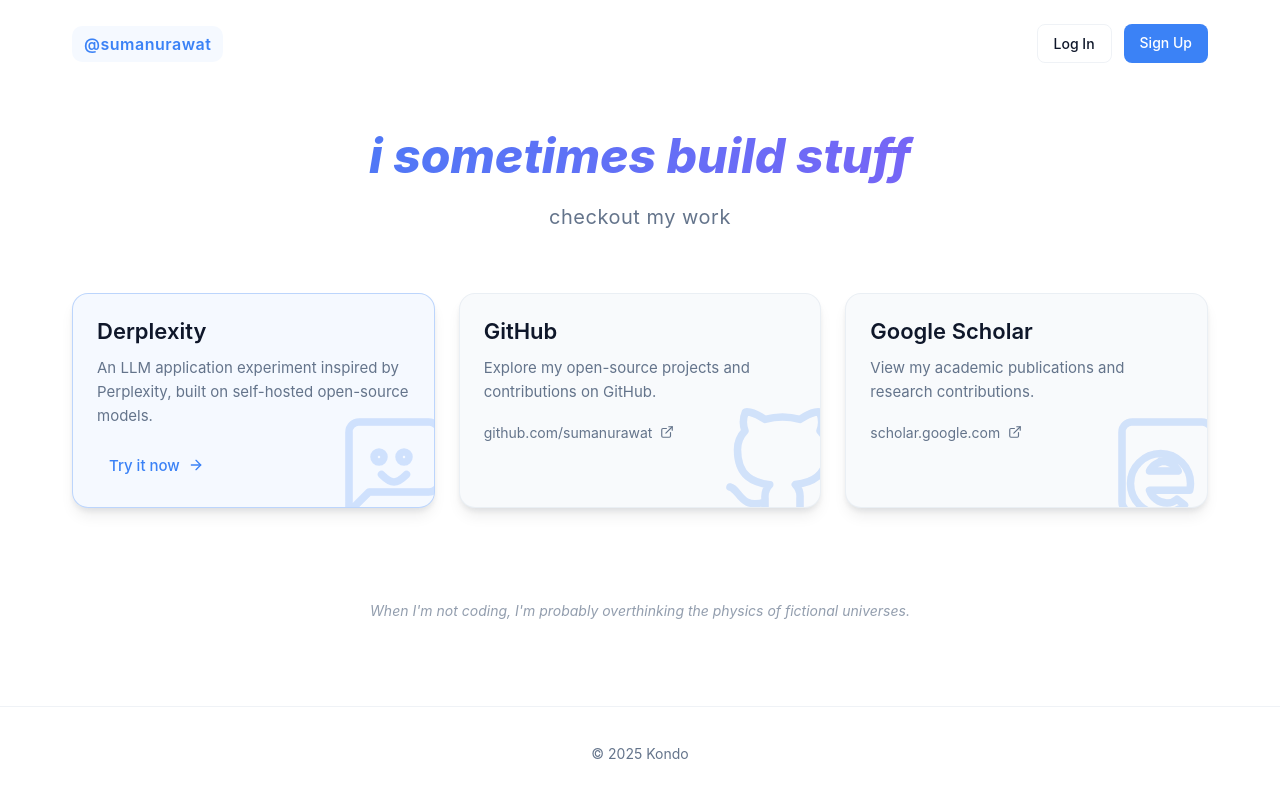
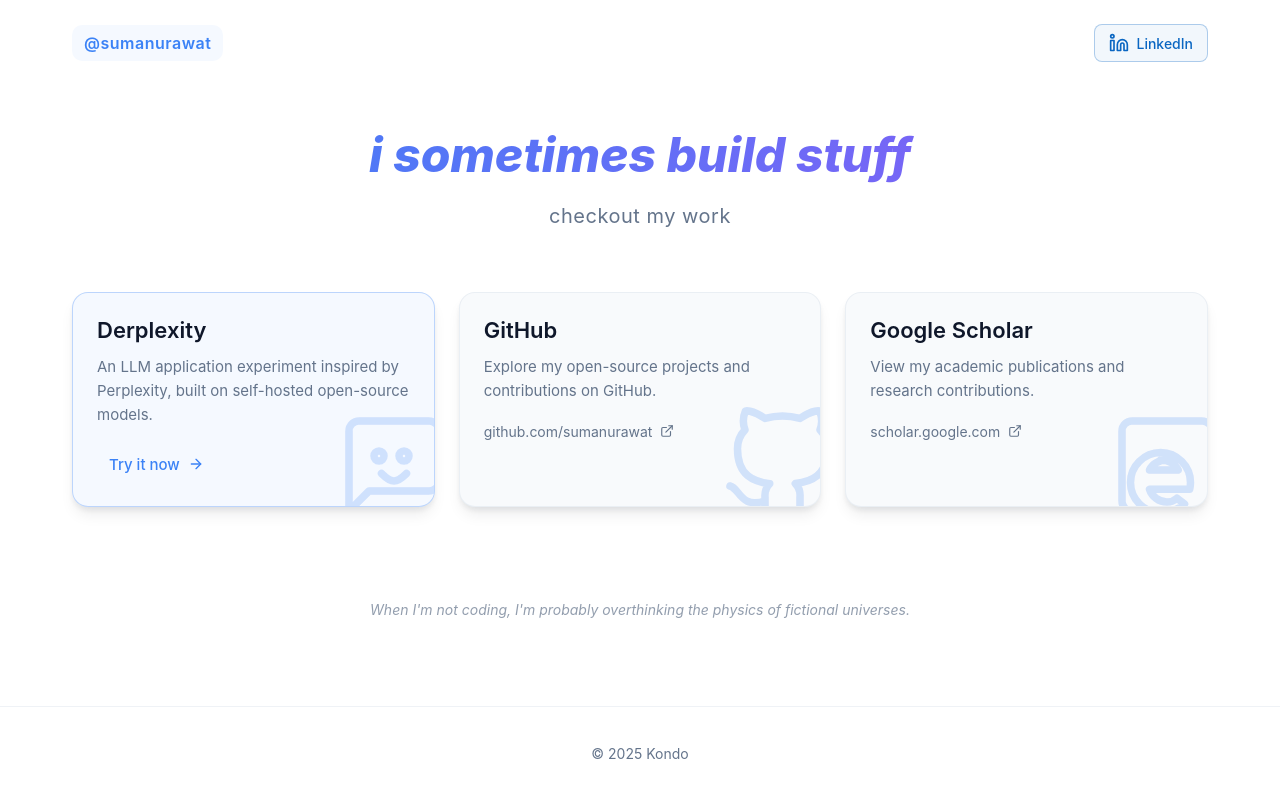
Before and after one commit to sumanurawat/kondo-front, a React (Create React App) app: page / in a window 1280 px wide. Built offline with nearby package versions, Linux system fonts and the light colour scheme; no server answers.

Commit message:
add linkedin profile

```diff
--- a/src/components/LandingPage/LandingPage.css
+++ b/src/components/LandingPage/LandingPage.css
@@ -77,7 +77,7 @@
 
 .nav-right {
   display: flex;
-  gap: 12px;
+  align-items: center;
 }
 
 .nav-button {
@@ -383,3 +383,77 @@
   font-size: 14px;
   animation: fadeIn 1s ease-out 1s both;
 }
+
+/* LinkedIn link styling - improved and more prominent */
+.social-link {
+  display: flex;
+  align-items: center;
+  gap: 8px;
+  text-decoration: none;
+  font-size: 14px;
+  font-weight: 500;
+  padding: 8px 14px;
+  border-radius: 8px;
+  transition: all 0.2s ease;
+  margin-left: auto; /* Push to the right side */
+}
+
+.social-link.linkedin {
+  color: #0A66C2;
+  border: 1px solid rgba(10, 102, 194, 0.3);
+  background-color: rgba(10, 102, 194, 0.05);
+}
+
+.social-link.linkedin:hover {
+  background-color: rgba(10, 102, 194, 0.1);
+  border-color: rgba(10, 102, 194, 0.5);
+  transform: translateY(-2px);
+  box-shadow: 0 4px 8px rgba(10, 102, 194, 0.15);
+}
+
+.social-link svg {
+  width: 20px;
+  height: 20px;
+}
+
+/* Adjust nav layout for new design without login/signup */
+.nav-right {
+  display: flex;
+  align-items: center;
+}
+
+/* Make sure the navigation is properly spaced */
+.landing-nav {
+  display: flex;
+  justify-content: space-between;
+  align-items: center;
+  padding: 24px 32px;
+  max-width: 1200px;
+  margin: 0 auto;
+  width: 100%;
+  box-sizing: border-box;
+}
+
+/* Mobile optimizations */
+@media (max-width: 768px) {
+  .nav-right {
+    justify-content: flex-end;
+  }
+
+  .social-link {
+    padding: 8px 10px;
+  }
+
+  .social-link span {
+    display: none; /* Hide the text on mobile, show only icon */
+  }
+
+  .social-link svg {
+    width: 22px; /* Slightly larger icon on mobile for easier tapping */
+    height: 22px;
+  }
+
+  .landing-nav {
+    padding: 16px;
+  }
+}
--- a/src/components/LandingPage/LandingPage.js
+++ b/src/components/LandingPage/LandingPage.js
@@ -11,8 +11,21 @@
           <div className="username">@sumanurawat</div>
         </div>
         <div className="nav-right">
-          <Link to="/login" className="nav-button">Log In</Link>
-          <Link to="/signup" className="nav-button primary">Sign Up</Link>
+          <a
+            href="https://www.linkedin.com/in/sumanurawat/"
+            target="_blank"
+            rel="noopener noreferrer"
+            className="social-link linkedin"
+            title="View LinkedIn Profile"
+          >
+            <svg xmlns="http://www.w3.org/2000/svg" viewBox="0 0 24 24" fill="none" stroke="currentColor" strokeWidth="2" strokeLinecap="round" strokeLinejoin="round">
+              <path d="M16 8a6 6 0 0 1 6 6v7h-4v-7a2 2 0 0 0-2-2 2 2 0 0 0-2 2v7h-4v-7a6 6 0 0 1 6-6z"></path>
+              <rect x="2" y="9" width="4" height="12"></rect>
+              <circle cx="4" cy="4" r="2"></circle>
+            </svg>
+            <span>LinkedIn</span>
+          </a>
+          {/* Login and signup buttons removed */}
         </div>
       </nav>
 
```
